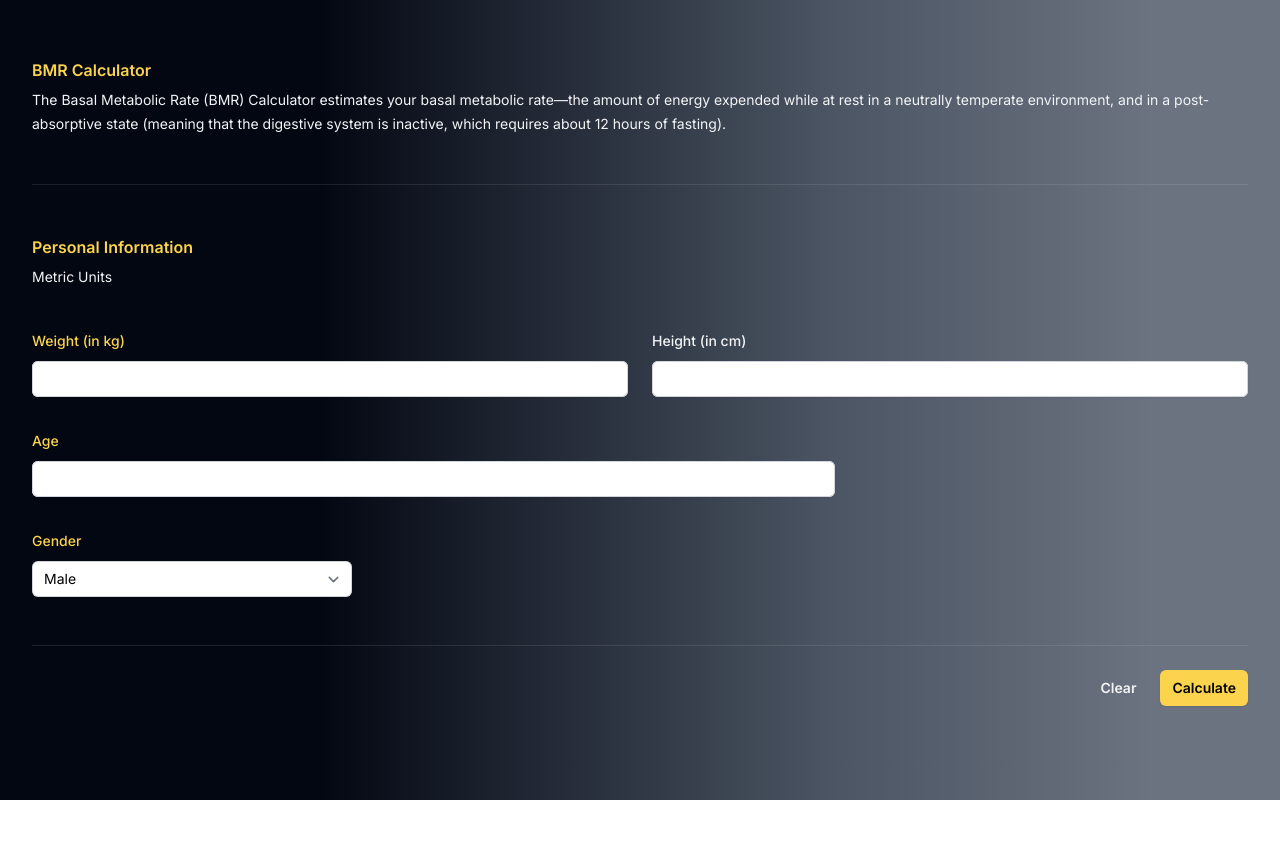
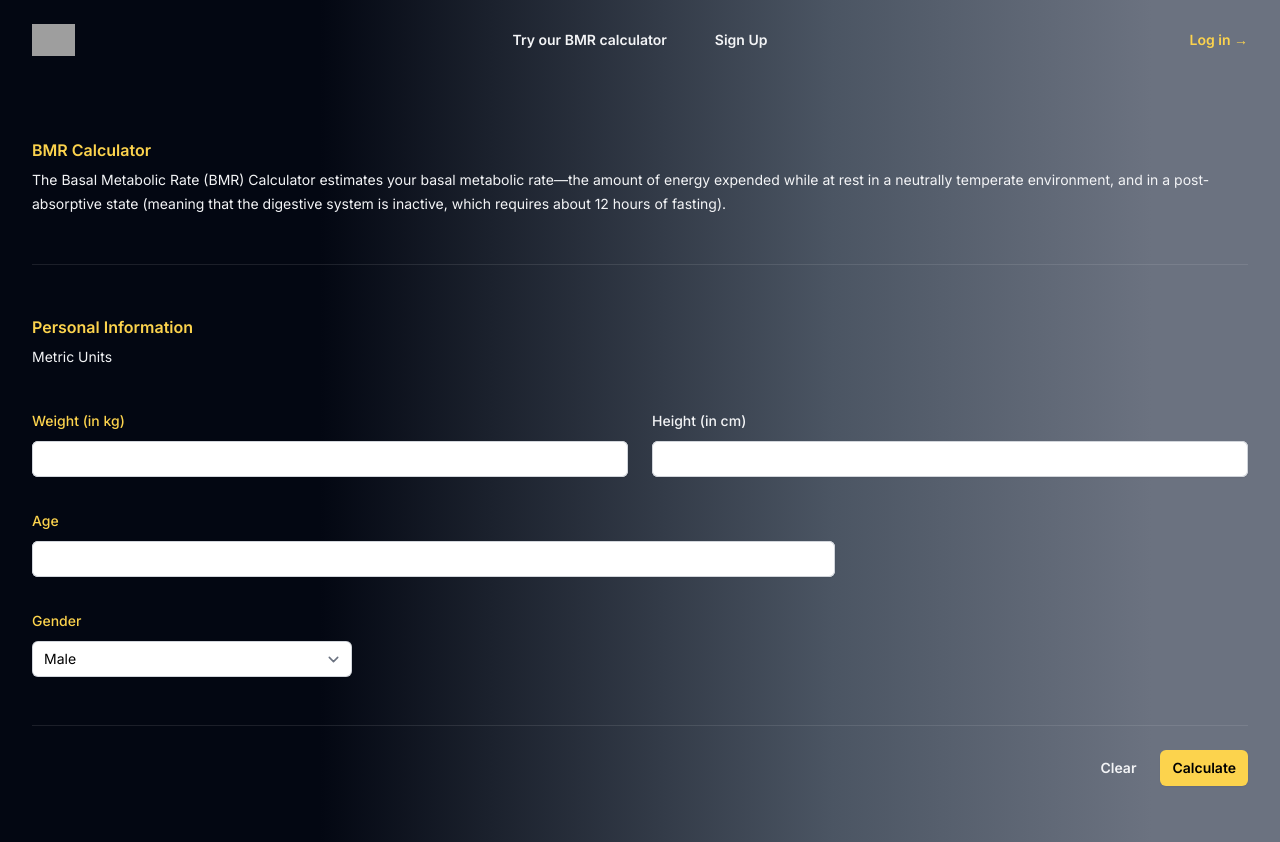
Before and after one commit to nottnottloop/My-Fitness-Aibou, a Next.js app in the folder frontend/: page /user/kitchen/bmrcalculator in a window 1280 px wide. Before the commit the page ends 800 px from the top, so only its background shows below. Built offline with nearby package versions, Linux system fonts and the light colour scheme; grey boxes are pictures that could not be loaded.

Commit message:
Add navbar to all current pages

```diff
--- /dev/null
+++ b/frontend/src/app/components/homenavbar.js
@@ -0,0 +1,54 @@
+'use client'
+
+import { Bars3Icon } from '@heroicons/react/24/outline'
+
+
+export function HomeNavBar({ props }) {
+
+  return (
+    <nav
+    className="flex items-center justify-between p-6 lg:px-8"
+    aria-label="Global"
+  >
+    <div className="flex lg:flex-1">
+      <a href="/" className="-m-1.5 p-1.5">
+        <span className="sr-only">Your Company</span>
+        <img
+          className="h-8 w-auto"
+          src="https://tailwindui.com/img/logos/mark.svg?color=amber&shade=300"
+          alt=""
+        />
+      </a>
+    </div>
+    <div className="flex lg:hidden">
+      <button
+        type="button"
+        className="-m-2.5 inline-flex items-center justify-center rounded-md p-2.5 text-gray-100"
+        onClick={() => setMobileMenuOpen(true)}
+      >
+        <span className="sr-only">Open main menu</span>
+        <Bars3Icon className="h-6 w-6" aria-hidden="true" />
+      </button>
+    </div>
+    <div className="hidden lg:flex lg:gap-x-12">
+      {props.map((item) => (
+        <a
+          key={item.name}
+          href={item.href}
+          className="text-sm font-semibold leading-6 text-gray-100"
+        >
+          {item.name}
+        </a>
+      ))}
+    </div>
+    <div className="hidden lg:flex lg:flex-1 lg:justify-end">
+      <a
+        href="/user/login"
+        className="text-sm font-semibold leading-6 text-amber-300"
+      >
+        Log in <span aria-hidden="true">&rarr;</span>
+      </a>
+    </div>
+  </nav>
+  )
+}
--- a/frontend/src/app/page.tsx
+++ b/frontend/src/app/page.tsx
@@ -7,6 +7,7 @@ import {
   ShoppingCartIcon,
   UsersIcon,
 } from "@heroicons/react/20/solid";
+import { HomeNavBar } from "./components/homenavbar";
 
 const navigation = [
   { name: "Try our BMR calculator", href: "/user/kitchen/bmrcalculator" },
@@ -38,50 +39,8 @@ export default function Home() {
   return (
     <div className="bg-gradient-to-r from-gray-950 from-25% via-gray-600 via-65% to-gray-500 to-90%">
       <header className="absolute inset-x-0 top-0 z-50">
-        <nav
-          className="flex items-center justify-between p-6 lg:px-8"
-          aria-label="Global"
-        >
-          <div className="flex lg:flex-1">
-            <a href="/" className="-m-1.5 p-1.5">
-              <span className="sr-only">Your Company</span>
-              <img
-                className="h-8 w-auto"
-                src="https://tailwindui.com/img/logos/mark.svg?color=amber&shade=300"
-                alt=""
-              />
-            </a>
-          </div>
-          <div className="flex lg:hidden">
-            <button
-              type="button"
-              className="-m-2.5 inline-flex items-center justify-center rounded-md p-2.5 text-gray-100"
-              onClick={() => setMobileMenuOpen(true)}
-            >
-              <span className="sr-only">Open main menu</span>
-              <Bars3Icon className="h-6 w-6" aria-hidden="true" />
-            </button>
-          </div>
-          <div className="hidden lg:flex lg:gap-x-12">
-            {navigation.map((item) => (
-              <a
-                key={item.name}
-                href={item.href}
-                className="text-sm font-semibold leading-6 text-gray-100"
-              >
-                {item.name}
-              </a>
-            ))}
-          </div>
-          <div className="hidden lg:flex lg:flex-1 lg:justify-end">
-            <a
-              href="/user/login"
-              className="text-sm font-semibold leading-6 text-amber-300"
-            >
-              Log in <span aria-hidden="true">&rarr;</span>
-            </a>
-          </div>
-        </nav>
+        <HomeNavBar props={navigation} />
+
         <Dialog
           as="div"
           className="lg:hidden"
--- a/frontend/src/app/user/kitchen/bmrcalculator/page.tsx
+++ b/frontend/src/app/user/kitchen/bmrcalculator/page.tsx
@@ -1,9 +1,14 @@
 "use client";
+import { HomeNavBar } from "@/app/components/homenavbar";
 import { PhotoIcon, UserCircleIcon } from "@heroicons/react/24/solid";
 import { useState } from "react";
 
 export default function Page() {
   const [bmrResult, setBmrResult] = useState();
+  const navigation = [
+    { name: "Try our BMR calculator", href: "/user/kitchen/bmrcalculator" },
+    { name: "Sign Up", href: "/user/signup" },
+  ];
 
   function getBmr(formData: FormData) {
     const rawFormData = {
@@ -43,6 +48,8 @@ export default function Page() {
   }
 
   return (
+    <>
+      <HomeNavBar props={navigation} />
       <div className="mx-auto max-w-7xl px-2 py-14 sm:px-6 lg:px-8 ">
         <form action={getBmr} id="bmr-form">
           <div className="space-y-12">
@@ -63,7 +70,9 @@ export default function Page() {
               <h2 className="text-base font-semibold leading-7 text-amber-300">
                 Personal Information
               </h2>
-            <p className="mt-1 text-sm leading-6 text-gray-100">Metric Units</p>
+              <p className="mt-1 text-sm leading-6 text-gray-100">
+                Metric Units
+              </p>
 
               <div className="mt-10 grid grid-cols-1 gap-x-6 gap-y-8 sm:grid-cols-6">
                 <div className="sm:col-span-3">
@@ -163,5 +172,6 @@ export default function Page() {
           </h1>
         </div>
       </div>
+    </>
   );
 }
--- a/frontend/src/app/user/login/page.tsx
+++ b/frontend/src/app/user/login/page.tsx
@@ -1,6 +1,13 @@
+import { HomeNavBar } from "@/app/components/homenavbar";
+
 export default function Page() {
+  const navigation = [
+    { name: "Try our BMR calculator", href: "/user/kitchen/bmrcalculator" },
+    { name: "Sign Up", href: "/user/signup" },
+  ];
   return (
     <>
+      <HomeNavBar props={navigation} />
       <div className="flex min-h-full flex-1 flex-col justify-center px-6 py-12 lg:px-8">
         <div className="sm:mx-auto sm:w-full sm:max-w-sm">
           <img
```
Lines whose indentation alone changed are shown as unchanged.
